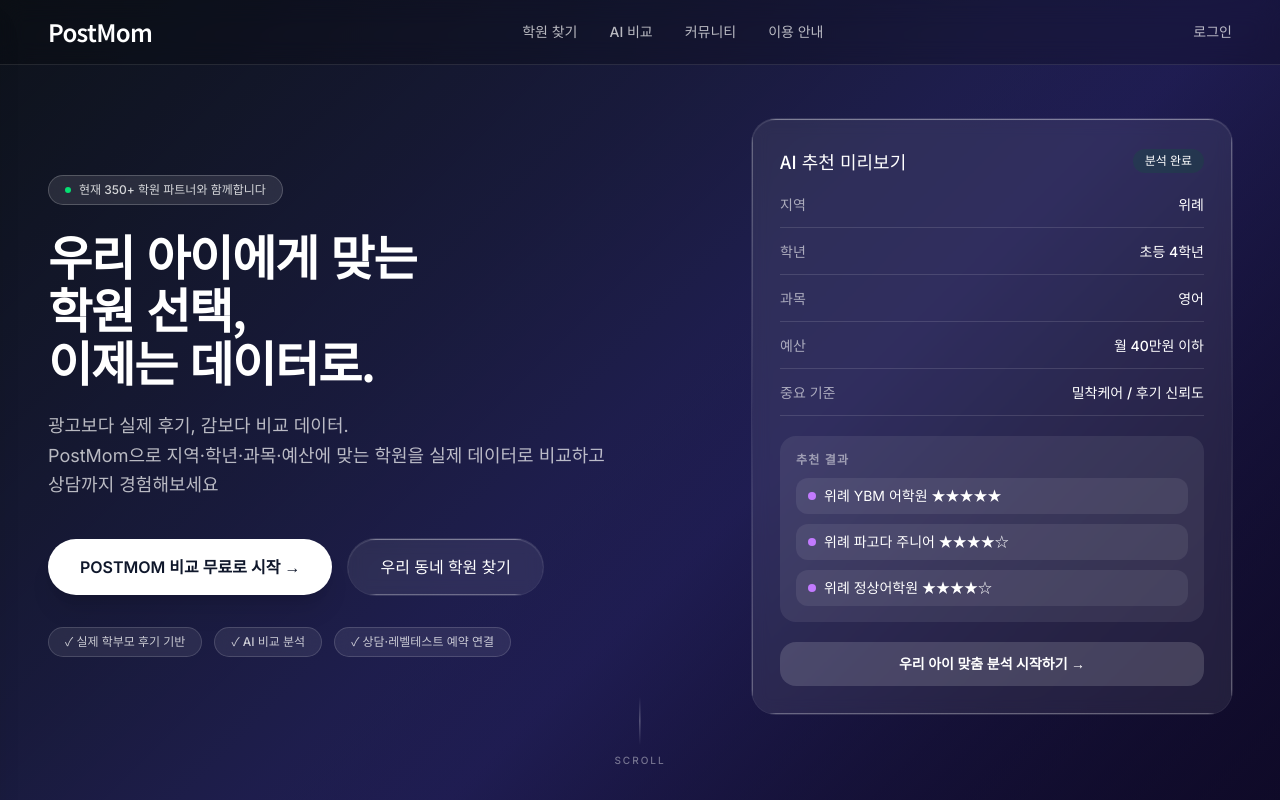
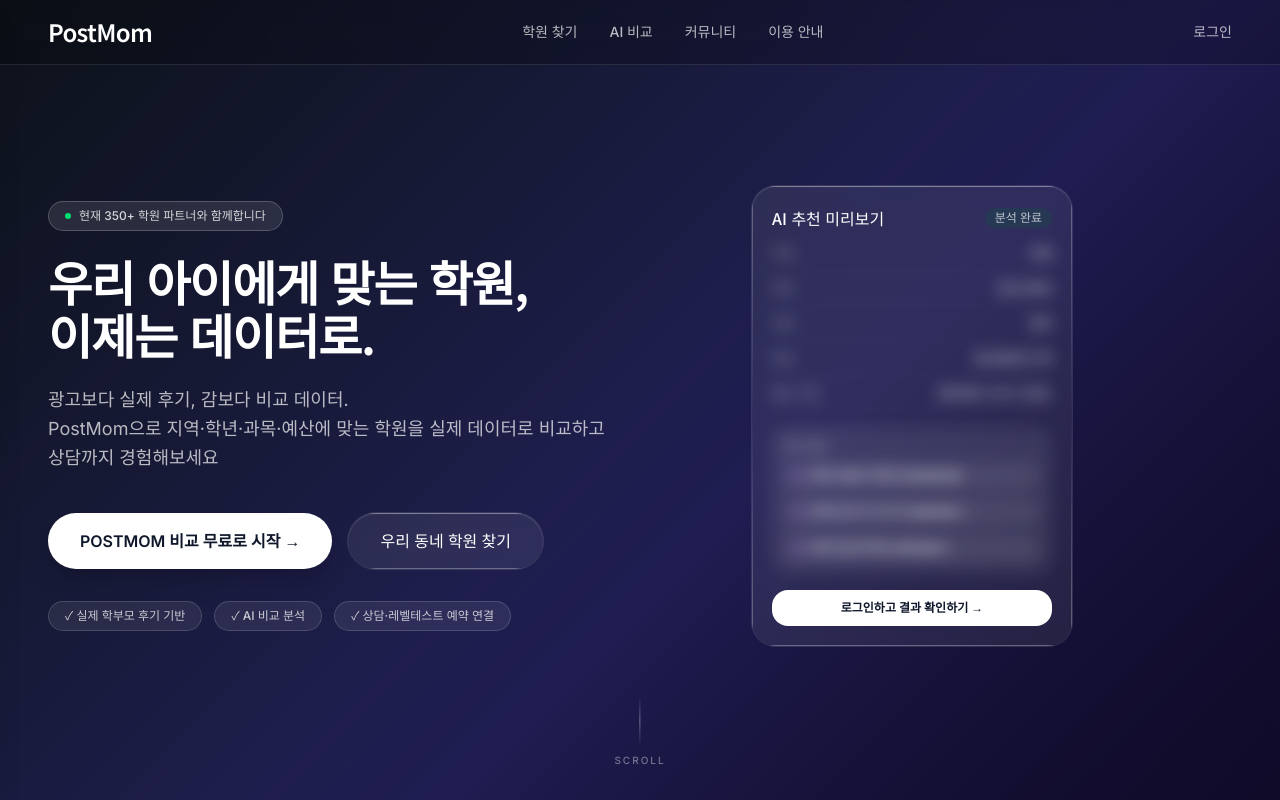
Before and after one commit to hongsuin/PostMom, a React (Vite) app: page / in a window 1280 px wide. Shown: the top 800 px of the page. Built offline with nearby package versions, Linux system fonts and the light colour scheme; no server answers.

Commit message:
로그아웃 에러 수정

```diff
--- a/src/layouts/SiteHeader.tsx
+++ b/src/layouts/SiteHeader.tsx
@@ -26,7 +26,7 @@
   const handleLogout = async () => {
     const supabase = getSupabaseBrowserClient();
     await supabase.auth.signOut();
-    navigate('/login');
+    navigate('/');
   };
 
   return (
--- a/src/pages/Home.tsx
+++ b/src/pages/Home.tsx
@@ -136,7 +136,7 @@
   const handleLogout = async () => {
     const supabase = getSupabaseBrowserClient();
     await supabase.auth.signOut();
-    navigate('/login');
+    navigate('/');
   };
 
   useEffect(() => {
@@ -374,14 +374,12 @@
 
               <motion.h1
                 id="hero-heading"
-                className="font-lora text-5xl font-semibold leading-[1.1] tracking-tight text-white xl:text-5xl 2xl:text-6xl"
+                className="font-lora text-5xl font-semibold leading-[1.1] tracking-tight text-white xl:text-5xl 2xl:text-5.5xl"
                 initial={{ opacity: 0, y: 24, filter: 'blur(4px)' }}
                 animate={{ opacity: 1, y: 0, filter: 'blur(0px)' }}
                 transition={{ duration: 0.8, ease: EASE, delay: 0.1 }}
               >
-                우리 아이에게 맞는
-                <br />
-                학원 선택,
+                우리 아이에게 맞는 학원,
                 <br />
                 이제는{' '}
                 데이터로.
@@ -441,19 +439,19 @@
 
             {/* Right: glass card */}
             <motion.div
-              className="liquid-glass hidden rounded-3xl p-7 text-white lg:block"
+              className="liquid-glass hidden rounded-3xl p-5 text-white lg:block w-[320px] flex-shrink-0"
               initial={{ opacity: 0, y: 24, scale: 0.97 }}
               animate={{ opacity: 1, y: 0, scale: 1 }}
               transition={{ duration: 0.9, ease: EASE, delay: 0.3 }}
             >
-              <div className="mb-5 flex items-center justify-between">
-                <h3 className="font-lora text-lg font-medium">AI 추천 미리보기</h3>
-                <span className="rounded-full bg-green-800/20 px-3 py-1 text-xs font-medium text-white/400">
+              <div className="mb-4 flex items-center justify-between">
+                <h3 className="font-lora text-base font-medium">AI 추천 미리보기</h3>
+                <span className="rounded-full bg-green-800/20 px-2.5 py-0.5 text-xs font-medium text-white/70">
                   분석 완료
                 </span>
               </div>
 
-              <div className="space-y-3.5">
+              <div className={`space-y-2.5 transition-all duration-300 ${!session ? 'blur-sm select-none pointer-events-none' : ''}`}>
                 {[
                   ['지역', '위례'],
                   ['학년', '초등 4학년'],
@@ -463,7 +461,7 @@
                 ].map(([label, val]) => (
                   <div
                     key={label}
-                    className="flex justify-between border-b border-white/12 pb-3 text-sm"
+                    className="flex justify-between border-b border-white/12 pb-2 text-xs"
                   >
                     <span className="text-white/60">{label}</span>
                     <span className="font-medium">{val}</span>
@@ -471,29 +469,38 @@
                 ))}
               </div>
 
-              <div className="mt-5 rounded-2xl bg-white/8 p-4 space-y-2.5">
-                <p className="text-xs font-semibold uppercase tracking-widest text-white/50">
+              <div className={`mt-4 rounded-2xl bg-white/8 p-3 space-y-2 transition-all duration-300 ${!session ? 'blur-sm select-none pointer-events-none' : ''}`}>
+                <p className="text-[10px] font-semibold uppercase tracking-widest text-white/50">
                   추천 결과
                 </p>
                 {['위례 YBM 어학원 ★★★★★', '위례 파고다 주니어 ★★★★☆', '위례 정상어학원 ★★★★☆'].map(
                   (academy) => (
                     <div
                       key={academy}
-                      className="flex items-center gap-2 rounded-xl bg-white/8 px-3 py-2 text-sm"
+                      className="flex items-center gap-2 rounded-xl bg-white/8 px-3 py-1.5 text-xs"
                     >
-                      <span className="h-2 w-2 rounded-full bg-purple-400 flex-shrink-0" />
+                      <span className="h-1.5 w-1.5 rounded-full bg-purple-400 flex-shrink-0" />
                       {academy}
                     </div>
                   )
                 )}
               </div>
 
-              <Link
-                to="/onboarding/1"
-                className="mt-5 block w-full rounded-2xl bg-white/15 py-3 text-center text-sm font-semibold text-white transition-all hover:bg-white/22"
-              >
-                우리 아이 맞춤 분석 시작하기 →
-              </Link>
+              {session ? (
+                <Link
+                  to="/onboarding/1"
+                  className="mt-4 block w-full rounded-2xl bg-white/15 py-2.5 text-center text-xs font-semibold text-white transition-all hover:bg-white/22"
+                >
+                  우리 아이 맞춤 분석 시작하기 →
+                </Link>
+              ) : (
+                <Link
+                  to="/login"
+                  className="mt-4 block w-full rounded-2xl bg-white py-2.5 text-center text-xs font-semibold text-slate-900 transition-all hover:bg-white/90"
+                >
+                  로그인하고 결과 확인하기 →
+                </Link>
+              )}
             </motion.div>
           </div>
         </div>
```
